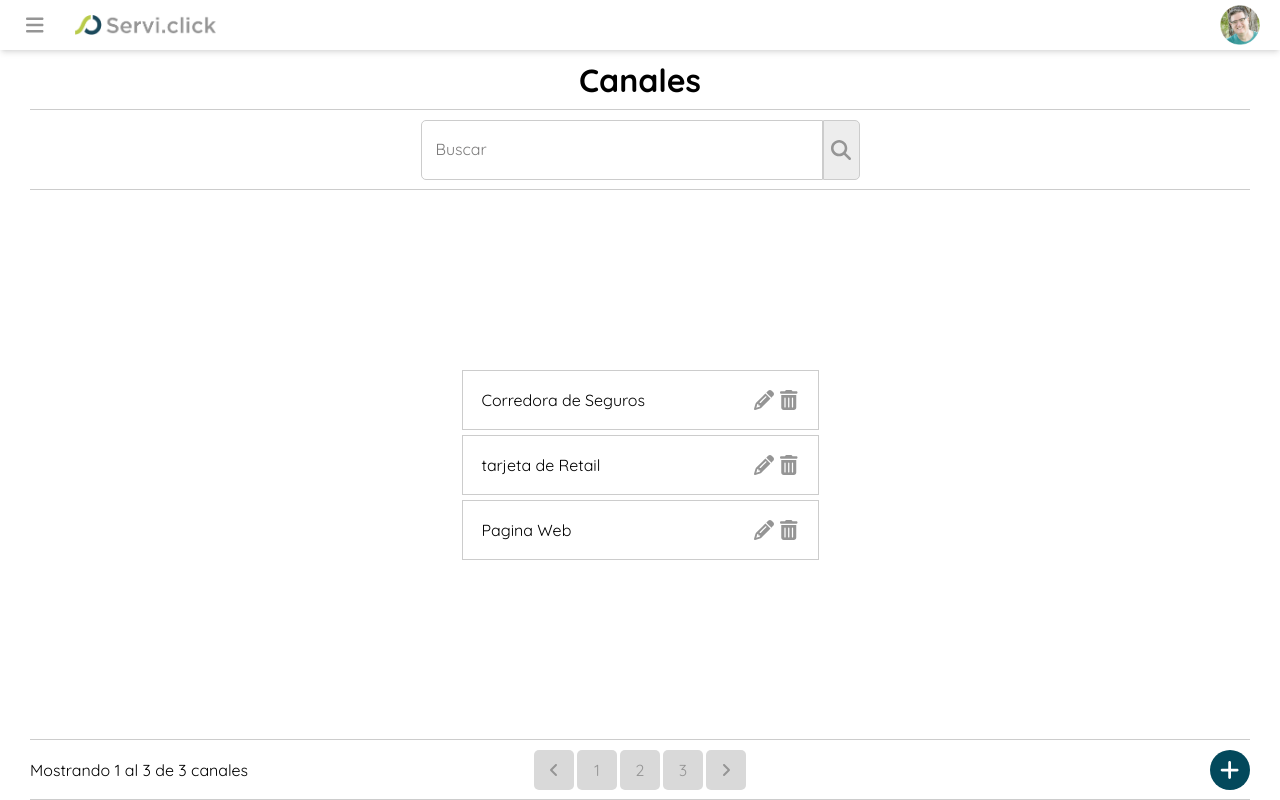
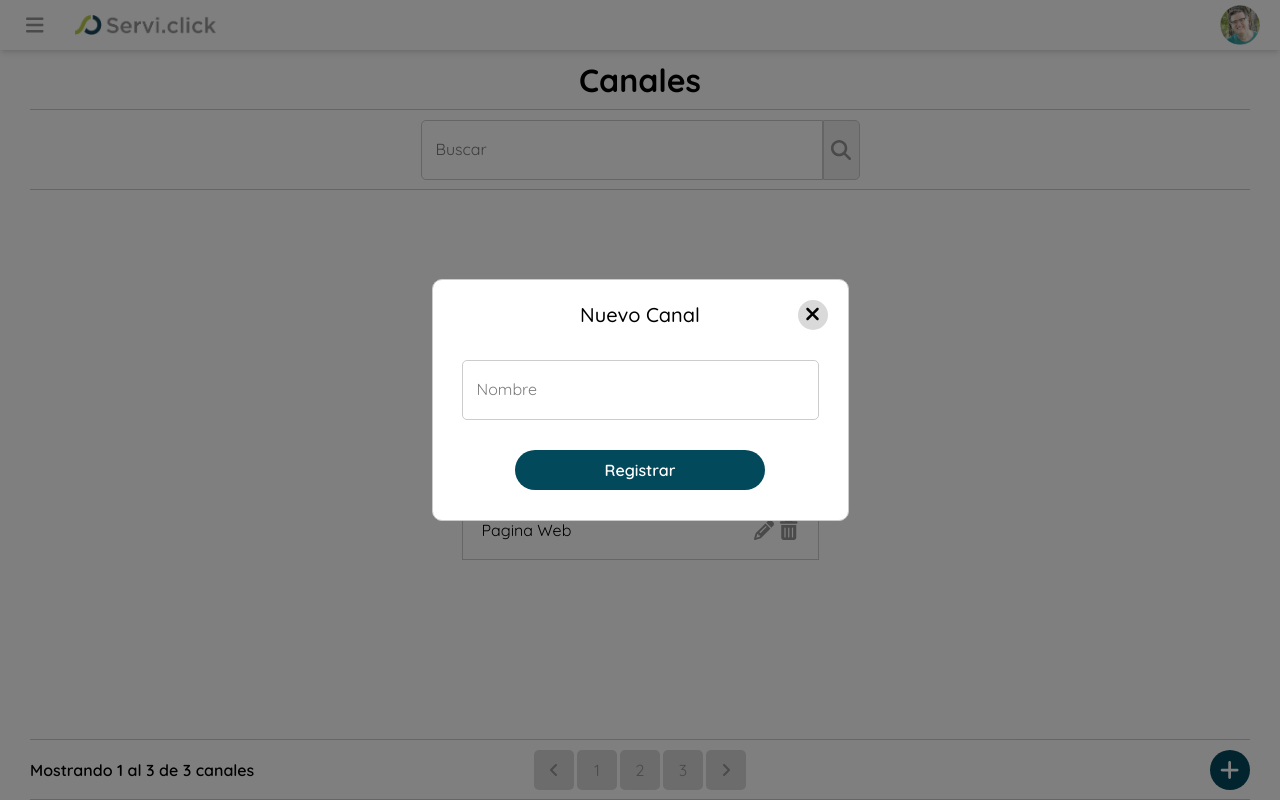
Before and after one commit to jonathanriffo27/practice-002v2, a React (Vite) app: page /canales in a window 1280 px wide. Both pictures are taken after a click on the element 1229 px from the left and 769 px from the top of the page. Built offline with nearby package versions, Linux system fonts and the light colour scheme.

Commit message:
Implementacion del modal

```diff
--- a/src/components/layout/Canales/Canales.tsx
+++ b/src/components/layout/Canales/Canales.tsx
@@ -1,6 +1,8 @@
 import {
     faPlus, faAngleRight, faAngleLeft
   } from '@fortawesome/free-solid-svg-icons';
+import { useState } from 'react';
+
 import Menu from '../../ui/Menu';
 import Header from '../../ui/Header';
 import Body from '../Body';
@@ -8,8 +10,15 @@ import InputText from '../../ui/InputText';
 import Canal from '../../ui/Canal';
 import Button from '../../ui/Button';
 import ButtonPage from '../../ui/ButtonPage';
+import Modal from '../Modal';
 
 const Canales = () => {
+  const [modalOn, setModalOn] = useState(false)
+
+  const handleClick = () => {
+    setModalOn(!modalOn)
+  }
+
   return (
     <div className="main h-screen w-screen overflow-hidden bg-white">
       <Header />
@@ -28,7 +37,7 @@ const Canales = () => {
         </div>
         <div className='grid grid-cols-3 items-center w-[1220px] h-[60px] border-b border-[#CCCCCC]'>
             <div>
-                <span>Mostrando 1 al 3 de 3 canales</span>
+                <span className='font-semibold'>Mostrando 1 al 3 de 3 canales</span>
             </div>
             <div className='flex justify-center items-center gap-[3px]'>
                 <ButtonPage icon={faAngleLeft} color='#959595' />
@@ -38,10 +47,11 @@ const Canales = () => {
                 <ButtonPage icon={faAngleRight} color='#959595' />
             </div>
             <div className='flex justify-end'>
-                <Button icon={faPlus} width='40px' />
+                <Button icon={faPlus} width='40px' onClick={handleClick} />
             </div>
         </div>
       </Body>
+      {modalOn && <Modal onClick={handleClick} /> }
     </div>
   )
 }
--- /dev/null
+++ b/src/components/layout/Modal/Modal.tsx
@@ -0,0 +1,21 @@
+import Button from "../../ui/Button"
+import CloseButton from "../../ui/CloseButton/CloseButton"
+import InputText from "../../ui/InputText"
+
+
+const Modal = ({onClick}:any) => {
+  return (
+    <div className='bg-black.5 fixed inset-0 z-50'>
+        <div className='h-screen flex justify-center items-center'>
+            <div className='w-[417px] flex flex-col justify-start items-center bg-white border border-[#CCCCCC] rounded-[10px] pt-[20px] pb-[30px] gap-[30px] relative'>
+                <CloseButton onClick={onClick} />
+                <span className="text-[20px] font-medium">Nuevo Canal</span>
+                <InputText width='357px' label='Nombre' />
+                <Button width='250px' text='Registrar' onClick={onClick} />
+            </div>
+        </div>
+    </div>
+  )
+}
+
+export default Modal
--- /dev/null
+++ b/src/components/layout/Modal/index.tsx
@@ -0,0 +1,3 @@
+import Modal from "./Modal";
+
+export default Modal;
--- a/src/components/ui/ButtonPage/ButtonPage.tsx
+++ b/src/components/ui/ButtonPage/ButtonPage.tsx
@@ -1,10 +1,8 @@
 import { FontAwesomeIcon } from '@fortawesome/react-fontawesome';
-
-import Icon from '../Icon'
 
 const ButtonPage = ({icon, text}:any) => {
   return (
-    <button className='w-[40px] h-[40px] bg-[#D9D9D9] rounded-[5px] text-[#959595] hover:bg-[#959595] hover:text-[white]'>
+    <button className='w-[40px] h-[40px] bg-[#D9D9D9] rounded-[5px] text-[#959595] hover:bg-[#959595] hover:text-[white] focus:bg-[#959595] focus:text-[white]'>
         {text}
         <FontAwesomeIcon icon={icon} />
     </button>
--- a/src/components/ui/Canal/Canal.tsx
+++ b/src/components/ui/Canal/Canal.tsx
@@ -7,7 +7,7 @@ const Canal = ({text}:any) => {
   return (
     <div className='flex items-center h-[60px] w-[357px] pl-[19px] rounded[5px] border border-[#CCCCCC]'>
         <span className='flex flex-grow font-[400] text-[16px]'>{text}</span>
-        <div className='flex mr-[20px] gap-[6px]'>
+        <div className='flex mr-[20px] gap-[6px] cursor-pointer'>
             <Icon icon={faPencil} color='#959595' fontSize='20px' />
             <Icon icon={faTrashCan} color='#959595' fontSize='20px' />
         </div>
--- /dev/null
+++ b/src/components/ui/CloseButton/CloseButton.tsx
@@ -0,0 +1,16 @@
+import { FontAwesomeIcon } from '@fortawesome/react-fontawesome';
+import {
+    faXmark
+  } from '@fortawesome/free-solid-svg-icons';
+
+const CloseButton = ({onClick}:any) => {
+  return (
+    <button onClick={onClick}
+            className='bg-[#D9D9D9] h-[30px] w-[30px] rounded-full absolute
+    right-[20px]'>
+        <FontAwesomeIcon icon={faXmark} className='text-[20px]' />
+    </button>
+  )
+}
+
+export default CloseButton
--- a/src/components/ui/Icon/Icon.tsx
+++ b/src/components/ui/Icon/Icon.tsx
@@ -1,9 +1,10 @@
 import { FontAwesomeIcon } from '@fortawesome/react-fontawesome';
 
-const Icon = ({icon, color, fontSize, text}:any) => {
+const Icon = ({icon, color, fontSize, onClick}:any) => {
   return (
       <FontAwesomeIcon style={{color, fontSize }}
-                       icon={icon} />
+                       icon={icon}
+                       onClick={onClick} />
   )
 }
 
```
